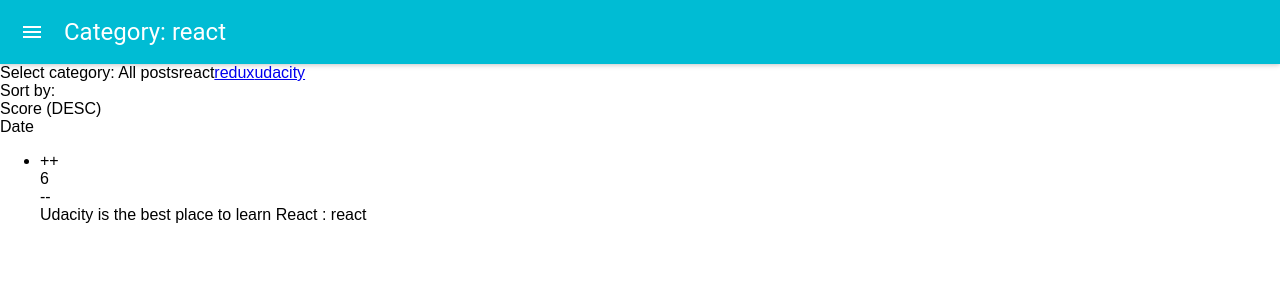
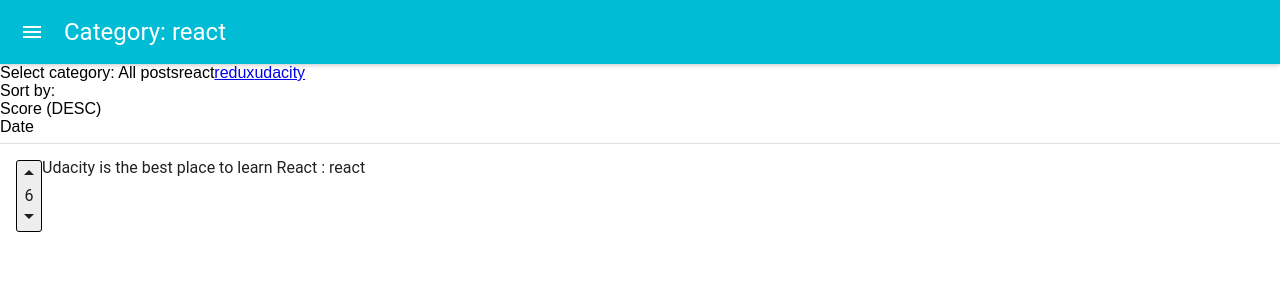
Before and after one commit to mmendoza26000/reactnd-project-readable-mmendoza26000, a React (Create React App) app: page /react in a window 1280 px wide. Shown: the top 300 px of the page. Built offline with nearby package versions, Linux system fonts and the light colour scheme.

Commit message:
feat: Change more components to Material-UI
 - Convert ListPosts from div to List

 - Make ScoreDisplay look better

```diff
--- a/src/components/App.css
+++ b/src/components/App.css
@@ -22,7 +22,20 @@
     font-size: large;
   }
 
+
+
   @keyframes App-logo-spin {
     from { transform: rotate(0deg); }
     to { transform: rotate(360deg); }
   }
+
+.post-listitem {
+  display: flex;
+}
+
+.scoredisplay-container {
+  text-align: center;
+  border: 1px solid black;
+  border-radius: 3px;
+  background-color: #EEEEEE;
+}
--- a/src/components/ListPosts.js
+++ b/src/components/ListPosts.js
@@ -7,9 +7,9 @@ import {List} from 'material-ui/List';
 const ListPosts = ({posts}) => {
 
     return (
-        <ul>
+        <List>
             { posts.map( post => <Post post={post} /> ) }
-        </ul>
+        </List>
     );
 }
 
--- a/src/components/Post.js
+++ b/src/components/Post.js
@@ -1,17 +1,29 @@
 import React from 'react';
+import './App.css';
+
 import { connect } from 'react-redux';
 import { upVotePost, downVotePost } from '../actions';
 import { ListItem } from 'material-ui/List';
+import ScoreDisplay from './ScoreDisplay';
+import Divider from 'material-ui/Divider';
 
 const Post = ({post, upVotePost, downVotePost}) => {
 
     return(
-        <li>
-            <div onClick={ ()=> upVotePost(post.id) }>++</div>
-            {post.voteScore}
-            <div onClick={ ()=> downVotePost(post.id) }>--</div>
-            {post.title} : {post.category}
-        </li>
+        <div>
+            <Divider/>
+            <ListItem  >
+                <div className="post-listitem" >
+                    <ScoreDisplay
+                        upVotePost={upVotePost}
+                        downVotePost={downVotePost}
+                        voteScore={post.voteScore}
+                        postId={post.id}
+                    />
+                    {post.title} : {post.category}
+                </div>
+            </ListItem>
+        </div>
     )
 }
 
--- /dev/null
+++ b/src/components/ScoreDisplay.js
@@ -0,0 +1,26 @@
+import React from 'react';
+import PropTypes from 'prop-types';
+
+import ArrowDropup from 'material-ui/svg-icons/navigation/arrow-drop-up';
+import ArrowDropdown from 'material-ui/svg-icons/navigation/arrow-drop-down';
+
+
+const ScoreDisplay = ({upVotePost, downVotePost, voteScore, postId}) =>
+{
+    return(
+        <div className="scoredisplay-container">
+            <div onClick={ ()=> upVotePost(postId) }><ArrowDropup /></div>
+            {voteScore}
+            <div onClick={ ()=> downVotePost(postId) }><ArrowDropdown /></div>
+        </div>
+    )
+}
+
+ScoreDisplay.propTypes = {
+    upVotePost : PropTypes.func.isRequired,
+    downVotePost : PropTypes.func.isRequired,
+    voteScore : PropTypes.number.isRequired,
+    postId: PropTypes.string.isRequired
+}
+
+export default ScoreDisplay;
```
